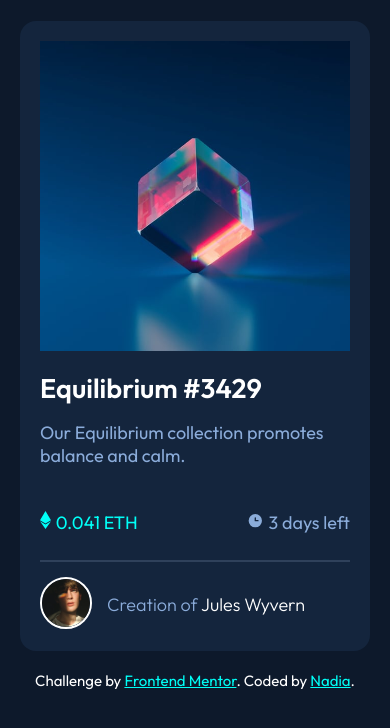
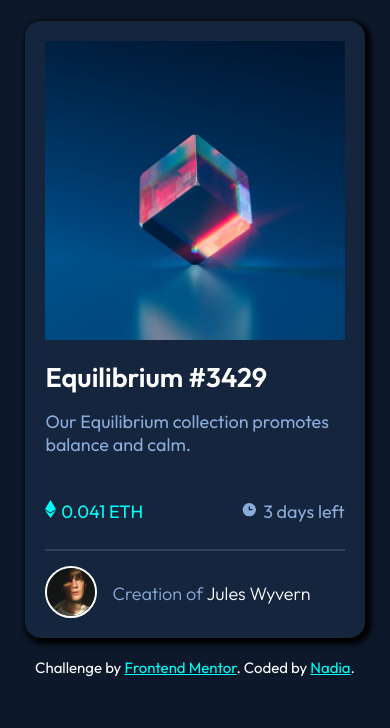
Before and after one commit to nadiasalsaa/NFT-Card-Component, a plain HTML site: page index.html in a window 390 px wide. Drawn offline with Linux system fonts and the light colour scheme.

Commit message:
update index.css
add mobile responsive & box shadow

```diff
--- a/index.css
+++ b/index.css
@@ -26,6 +26,7 @@ body {
     margin-top: 21px;
     border-radius: 1rem;
     margin-bottom: 20px;
+    box-shadow: 3px 3px 6px 3px black;
 }
 
 .card-equil{
@@ -137,3 +138,13 @@ body {
 .attribution a {
     color: var(--cyan);
 }
+
+@media (max-width: 768px) {
+    .card{
+        width: 80%;
+        height: 40%;
+    }
+    .by{
+        margin-bottom: 0px !important;
+    }
+}
```
